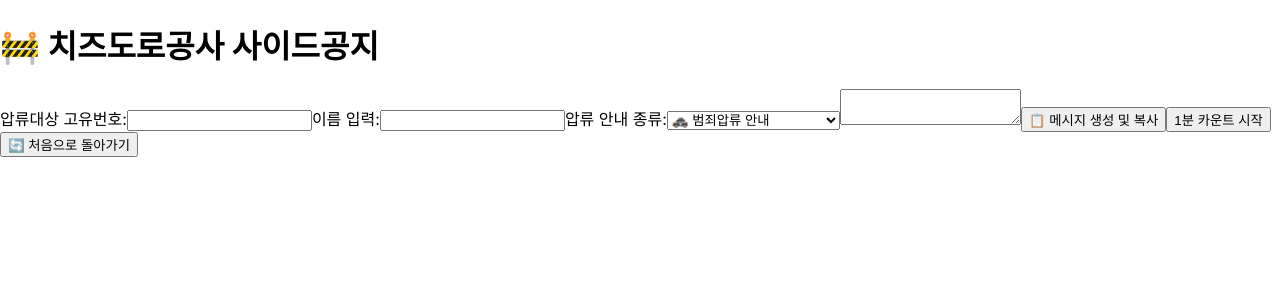
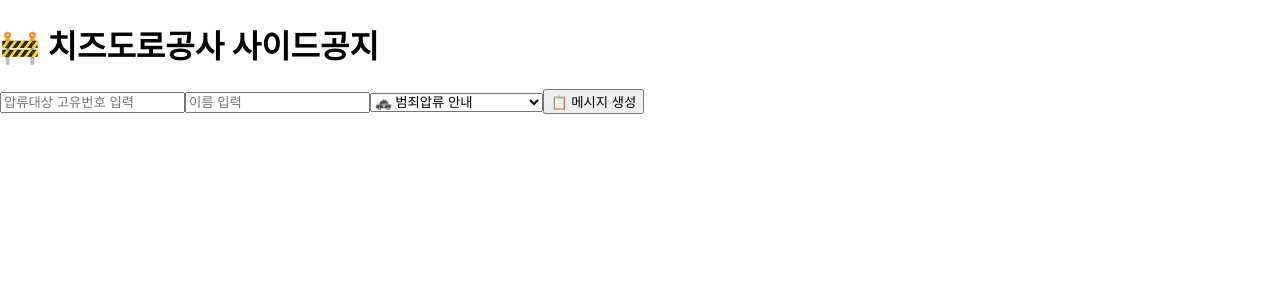
Before and after one commit to taesoo222/sidenoti, a React (Create React App) app: page / in a window 1280 px wide. Shown: the top 300 px of the page. Built offline with nearby package versions, Linux system fonts and the light colour scheme.

Commit message:
디자인수정

```diff
--- a/src/MessageGenerator.js
+++ b/src/MessageGenerator.js
@@ -1,19 +1,17 @@
-import React, { useState, useEffect } from "react";
+import React, { useState } from "react";
 
 const MessageGenerator = () => {
   const [uniqueNumber, setUniqueNumber] = useState("");
   const [name, setName] = useState("");
   const [choiceIndex, setChoiceIndex] = useState(0);
   const [message, setMessage] = useState("");
-  const [timer, setTimer] = useState(null);
-  const [remainingTime, setRemainingTime] = useState(0);
 
   const choices = [
     "🚓 범죄압류 안내",
     "🚧 일반압류 1분 고지",
     "🚧 일반압류 진행 안내",
     "🚫 오프라인압류 진행 안내",
-    "🚸️ 보호구역내 압류 안내",
+    "🚸 보호구역내 압류 안내",
   ];
 
   const templates = [
@@ -24,7 +22,8 @@ const MessageGenerator = () => {
     "/팩션공지 [치즈도로공사 보호구역 압류 안내]\n보호구역 내 방치차량 즉각 압류합니다.\n압류대상 고유번호: @\n이름: #",
   ];
 
-  const generateMessage = () => {
+  const generateMessage = (e) => {
+    e.preventDefault();
     if (!uniqueNumber || !name) {
       alert("고유번호와 이름을 입력하세요!");
       return;
@@ -36,75 +35,63 @@ const MessageGenerator = () => {
     navigator.clipboard.writeText(newMessage);
   };
 
-  const startTimer = () => {
-    setRemainingTime(60);
-    setTimer(setInterval(() => {
-      setRemainingTime((prev) => {
-        if (prev <= 1) {
-          clearInterval(timer);
-          return 0;
-        }
-        return prev - 1;
-      });
-    }, 1000));
-  };
-
   const resetForm = () => {
     setUniqueNumber("");
     setName("");
     setChoiceIndex(0);
     setMessage("");
-    if (timer) clearInterval(timer);
-    setRemainingTime(0);
   };
 
-  useEffect(() => {
-    return () => {
-      if (timer) clearInterval(timer);
-    };
-  }, [timer]);
-
   return (
-    <div className="p-4 max-w-md mx-auto bg-white rounded-xl shadow-md space-y-4">
+    <div className="flex items-center justify-center h-screen bg-gray-100">
+      <div className="bg-white p-6 rounded-lg shadow-lg text-center w-96">
         <h1 className="text-xl font-bold">🚧 치즈도로공사 사이드공지</h1>
-      <label>압류대상 고유번호:</label>
+        <form onSubmit={generateMessage} className="space-y-4 mt-4">
           <input
             type="text"
+            placeholder="압류대상 고유번호 입력"
             value={uniqueNumber}
             onChange={(e) => setUniqueNumber(e.target.value)}
-        className="border p-2 w-full"
+            className="border p-2 w-full rounded"
+            required
           />
-      <label>이름 입력:</label>
           <input
             type="text"
+            placeholder="이름 입력"
             value={name}
             onChange={(e) => setName(e.target.value)}
-        className="border p-2 w-full"
+            className="border p-2 w-full rounded"
+            required
           />
-      <label>압류 안내 종류:</label>
           <select
             value={choiceIndex}
             onChange={(e) => setChoiceIndex(e.target.value)}
-        className="border p-2 w-full"
+            className="border p-2 w-full rounded"
           >
             {choices.map((choice, index) => (
               <option key={index} value={index}>{choice}</option>
             ))}
           </select>
+          <button type="submit" className="bg-blue-500 text-white p-2 w-full rounded">📋 메시지 생성</button>
+        </form>
+        {message && (
+          <div className="mt-4">
             <textarea
               readOnly
-        value={remainingTime > 0 ? `${remainingTime}초 남았습니다!` : message}
-        className="border p-2 w-full h-24"
+              value={message}
+              className="border p-2 w-full h-24 rounded"
             />
-      <button onClick={generateMessage} className="bg-blue-500 text-white p-2 w-full rounded">
-        📋 메시지 생성 및 복사
+            <div className="flex justify-between mt-2">
+              <button onClick={() => navigator.clipboard.writeText(message)} className="bg-blue-500 text-white p-2 rounded w-1/2 mr-1">
+                📋 클립보드에 복사
               </button>
-      <button onClick={startTimer} className="bg-yellow-500 text-white p-2 w-full rounded">
-        1분 카운트 시작
-      </button>
-      <button onClick={resetForm} className="bg-gray-500 text-white p-2 w-full rounded">
+              <button onClick={resetForm} className="bg-red-500 text-white p-2 rounded w-1/2 ml-1">
                 🔄 처음으로 돌아가기
               </button>
+            </div>
+          </div>
+        )}
+      </div>
     </div>
   );
 };
```
Lines whose indentation alone changed are shown as unchanged.
